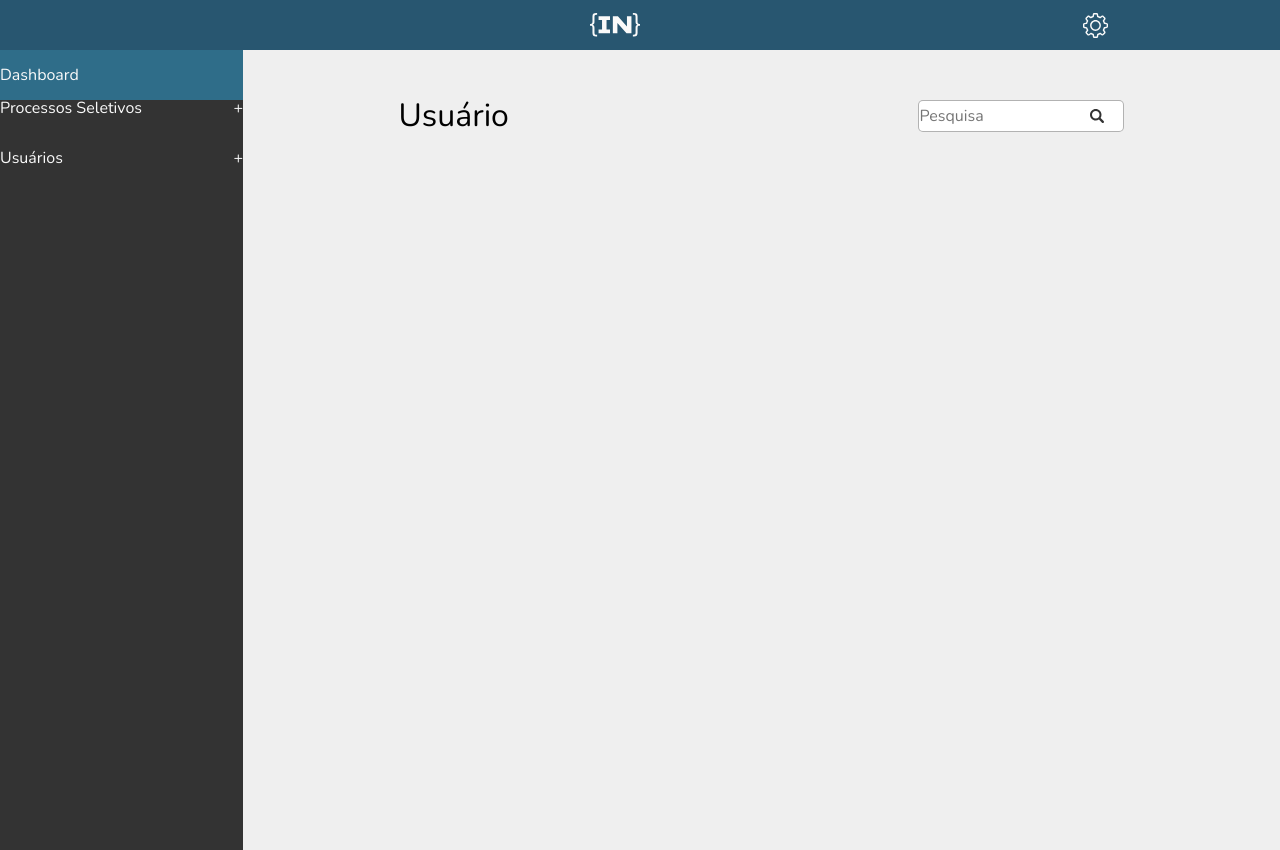
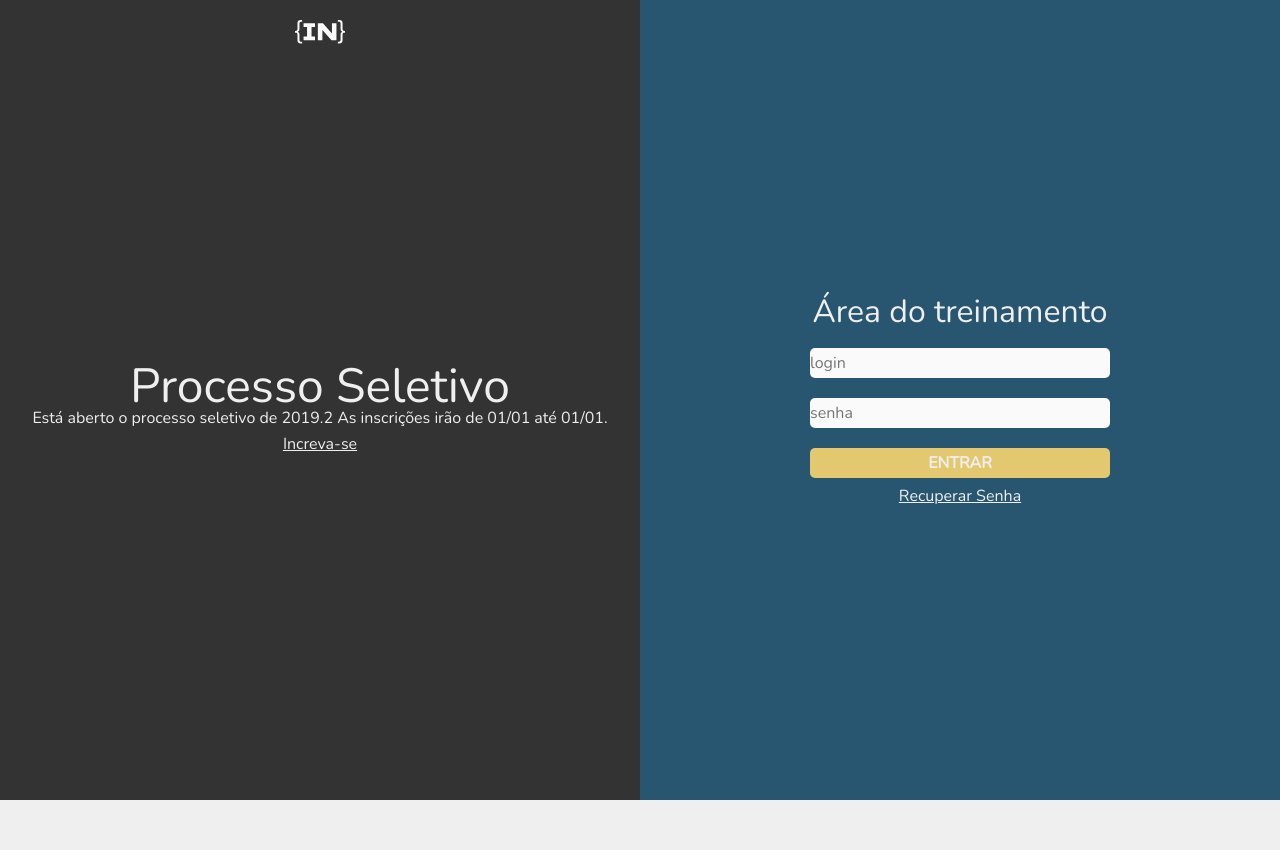
Before and after one commit to jmsgfhr/Front-Projeto-Final-PS-2019.2, a React (Create React App) app: page / in a window 1280 px wide. After the commit the page ends 800 px from the top, so only its background shows below. Built offline with nearby package versions, Linux system fonts and the light colour scheme; no server answers.

Commit message:
Requisições da API
Redirecionamento com o botao dentro da tabela

```diff
--- a/src/App.js
+++ b/src/App.js
@@ -11,8 +11,7 @@ import UserMenu from './ui/ui';
 function App(props) {
   return (
     <div className="App">
-      {/* <Login></Login> */}
-      <UserMenu></UserMenu>
+      <Login></Login>
     </div>
   );
 }
--- a/src/component/forgot/forgot.css
+++ b/src/component/forgot/forgot.css
@@ -15,7 +15,7 @@
 }
 
 .formTitle {
-    color: var(--font-color-white);
+    color: var(--secundary-white);
     font-size: 2em;
 }
 
@@ -37,7 +37,7 @@
     height: 30px;
     width: 100%;
     background-color: var(--primary-yellow);
-    color: var(--font-color-white);
+    color: var(--secundary-white);
     border-radius: 5px;
     font-weight: bolder;
 }
--- a/src/component/indexInstrutor/indexInstrutor.css
+++ b/src/component/indexInstrutor/indexInstrutor.css
@@ -52,10 +52,12 @@
 
 .tableUser th {
     font-size: 1em;
+    text-align: center;
 }
 
 .tableUser td {
     font-size: .70em;
+    text-align: center;
 }
 
 .tableUser tr td,
--- a/src/component/login/login.css
+++ b/src/component/login/login.css
@@ -17,7 +17,7 @@
 }
 
 .formTitle {
-    color: var(--font-color-white);
+    color: var(--secundary-white);
     font-size: 2em;
 }
 
@@ -56,13 +56,13 @@
     height: 30px;
     width: 100%;
     background-color: var(--primary-yellow);
-    color: var(--font-color-white);
+    color: var(--secundary-white);
     border-radius: 5px;
     font-weight: bolder;
     text-decoration: none;
     line-height: 30px;
 }
 .recoverPassword{
-    color: var(--font-color-white);
+    color: var(--secundary-white);
     margin-top: 10px;
 }
--- a/src/component/login/login.js
+++ b/src/component/login/login.js
@@ -1,5 +1,6 @@
 import React from 'react';
-import './login.css'
+import '../../ui/ui.css';
+import './login.css';
 import PanelLeft from '../panelLeft/panelLeft';
 import { Link } from 'react-router-dom';
 
@@ -14,9 +15,9 @@ export default function Login(props) {
                         <input className='loginName' placeholder='login'></input>
                         <input className='loginPassword' placeholder='senha'></input>
                     </div>
-                    <Link to="/404" className='loginSubmit'>ENTRAR</Link>
+                    <Link to="/usermenu" className='loginSubmit'>ENTRAR</Link>
                 </form>
-                <Link to="/404" className='recoverPassword'>Recuperar Senha</Link>
+                <Link to="/forgot" className='recoverPassword'>Recuperar Senha</Link>
             </div>
         </section>
     )
--- a/src/component/menuLateral/menuLateral.css
+++ b/src/component/menuLateral/menuLateral.css
@@ -47,6 +47,10 @@
     height: 100px;
     transition: .3s;
 }
+.displayPanelTwo{
+    height: 130px;
+    transition: .3s;
+}
 
 .accordionBtnChoices {
     width: 100%;
--- a/src/component/menuLateral/menuLateral.js
+++ b/src/component/menuLateral/menuLateral.js
@@ -11,7 +11,7 @@ export default class MenuLateral extends React.Component {
             }
             if(idButton === '2'){
                 let panel = document.querySelector('#panelTwo');
-                panel.classList.toggle('display');
+                panel.classList.toggle('displayPanelTwo');
             }
         }
 
--- a/src/component/panelLeft/panelLeft.css
+++ b/src/component/panelLeft/panelLeft.css
@@ -2,7 +2,7 @@
     width: 50%;
     height: 100vh;
     background-color: var(--primary-black);
-    color: var(--font-color-white);
+    color: var(--secundary-white);
 }
 
 .panelLeftContent {
@@ -23,6 +23,6 @@
 }
 
 .inscription{
-    color: var(--font-color-white);
+    color: var(--secundary-white);
     margin-top: 10px;
 }
```
Also changed, not shown: src/component/indexInstrutor/indexInstrutor.js (+3 -6 lines).
